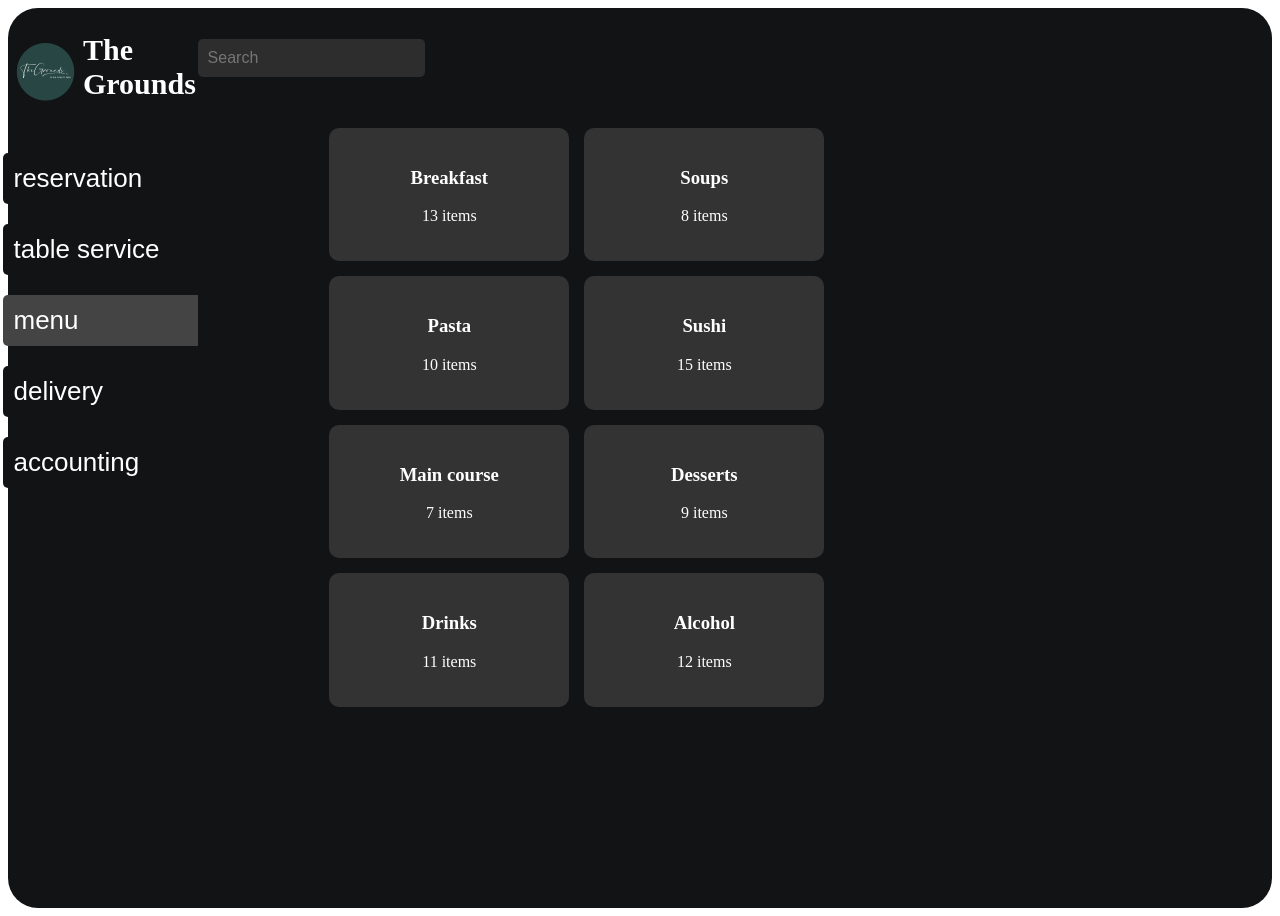
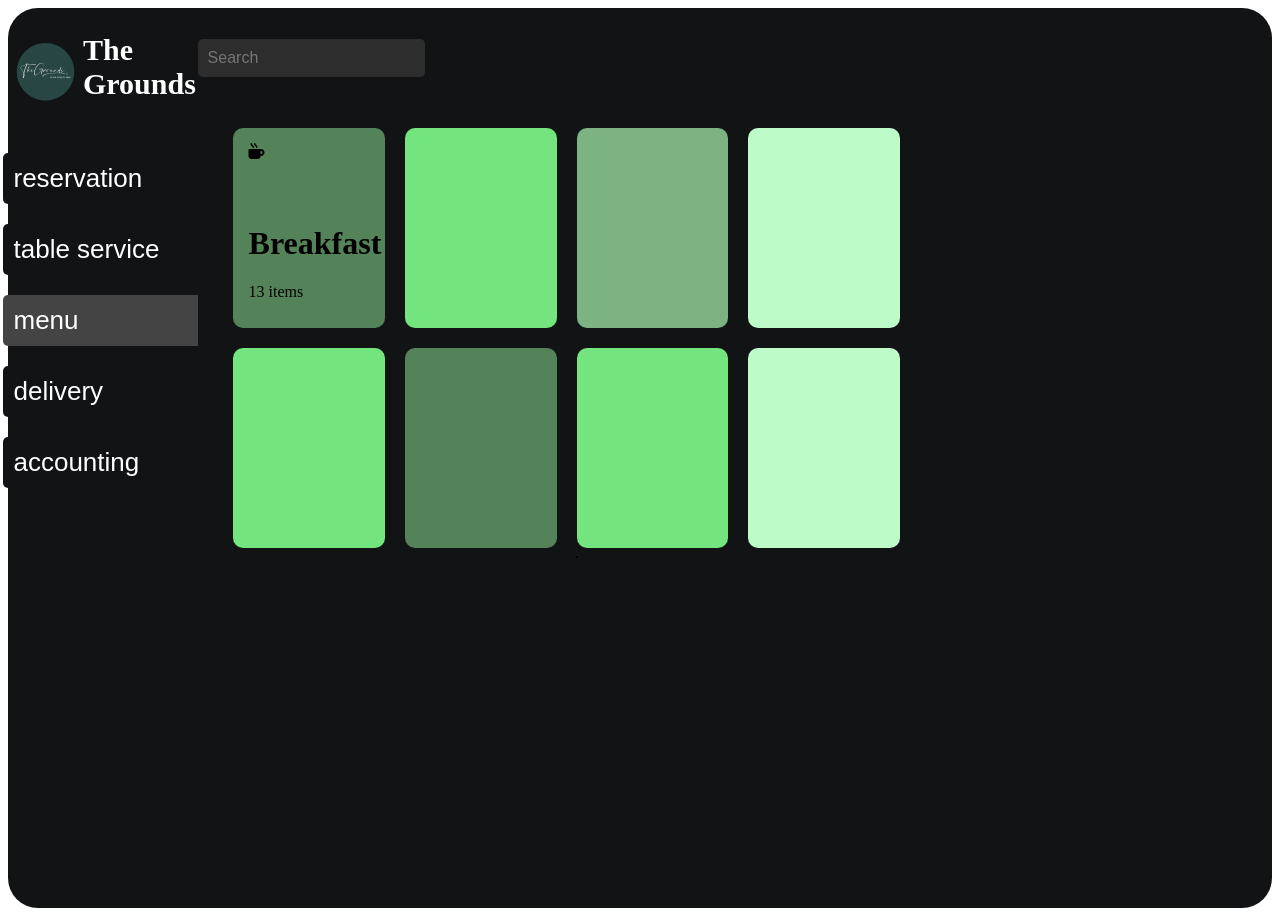
Before and after one commit to kiano948729/menukaart, a PHP site: page /menukaart/menu.php in a window 1280 px wide, after a click on "menu". Run offline with PHP 8.4, Linux system fonts and the light colour scheme; some libraries are stand-ins or nearby versions; some web fonts are replaced.

Commit message:
menu aangepast
styling toegevogd aan de komende bytton voor sectoren van items

```diff
--- a/css/style.css
+++ b/css/style.css
@@ -327,25 +327,67 @@ input[type="text"] {
     border: none;
     color: #fff;
 }
+
+.menu-height{
+    display: flex;
+    flex-direction: column;
+    height: 100%;
+    width: 100%;
+}
+.menu-main-container{
+    height: 40%;
+}
+.catogories-div{
+    display: flex;
+    flex-direction: row;
+    justify-content: center;
+}
 .menu-container {
+    height: 60%;
+}
+.breakfast-main{
     display: flex;
-    flex-wrap: wrap;
-    gap: 15px;
-    justify-content: center;
-    padding: 20px;
+    flex-direction: column;
+    border-radius: 10px;
+    width: 20%;
+    height: 200px;
+    margin: 20px 20px 0px 0px;
+    background-color: rgb(85, 131, 89);
 }
-
-.menu-block {
-    background: #333;
-    color: white;
-    padding: 20px;
+.soups-main{
+    display: flex;
+    flex-direction: column;
     border-radius: 10px;
-    width: 200px;
-    text-align: center;
-    cursor: pointer;
-    transition: 0.3s;
+    width: 20%;
+    height: 200px;
+    margin: 20px 20px 0px 0px;
+    background-color: rgb(115, 228, 126);
 }
-
-.menu-block:hover {
-    background: #555;
+.pasta-main{
+    display: flex;
+    flex-direction: column;
+    border-radius: 10px;
+    width: 20%;
+    height: 200px;
+    margin: 20px 20px 0px 0px;
+    background-color: rgb(125, 179, 130);
 }
+.sushi-main{
+    display: flex;
+    flex-direction: column;
+    border-radius: 10px;
+    width: 20%;
+    height: 200px;
+    margin: 20px 20px 0px 0px;
+    background-color: rgb(189, 252, 201)
+}
+.items-catogorie-align{
+    margin: 10% 0% 0% 10%;
+}
+.items-catogorie-align i{
+    width: 60px;
+    height: 60px;
+}
+hr{
+    border: 1px solid #000;
+}
--- a/menu.php
+++ b/menu.php
@@ -44,13 +44,55 @@ include 'categories.php'; // Laad de tijdelijke data
                         <p>sdfsfsfgsd</p>
                     </div>
                     <div id="third" class="tabcontentWork">
-                        <div class="menu-container">
-                            <?php foreach ($categories as $category): ?>
-                                <div class="menu-block" onclick="openCategory('<?php echo $category['name']; ?>')">
-                                    <h3><?php echo $category['name']; ?></h3>
-                                    <p><?php echo $category['item_count']; ?> items</p>
+                        <div class="menu-height">
+                            <div class="menu-main-container">
+                                <div class="catogories-div">
+                                    <div class="breakfast-main">
+                                        <div class="items-catogorie-align">
+                                            <i class="fa-solid fa-mug-hot"></i>
+                                            <h1>Breakfast</h1>
+                                            <?php foreach ($categories as $category): ?>
+                                                <?php if ($category['name'] === "Breakfast"): ?>
+                                                    <p><?php echo $category['item_count']; ?> items</p>
+                                                <?php endif; ?>
+                                            <?php endforeach; ?>
+                                        </div>
+                                    </div>
+                                    <div class="soups-main">
+                                        <div class="items-catogorie-align">
+
+                                        </div>
+                                    </div>
+                                    <div class="pasta-main">
+                                        <div class="items-catogorie-align">
+
+                                        </div>
+                                    </div>
+                                    <div class="sushi-main">
+                                        <div class="items-catogorie-align">
+
+                                        </div>
+                                    </div>
                                 </div>
-                            <?php endforeach; ?>
+                                <div class="catogories-div">
+                                    <div class="soups-main">
+
+                                    </div>
+                                    <div class="breakfast-main">
+
+                                    </div>
+                                    <div class="soups-main">
+
+                                    </div>
+                                    <div class="sushi-main">
+
+                                    </div>
+                                </div>
+                            </div>
+                            <hr>
+                            <div class="menu-container">
+
+                            </div>
                         </div>
                     </div>
                     <div id="fourth" class="tabcontentWork">
```
